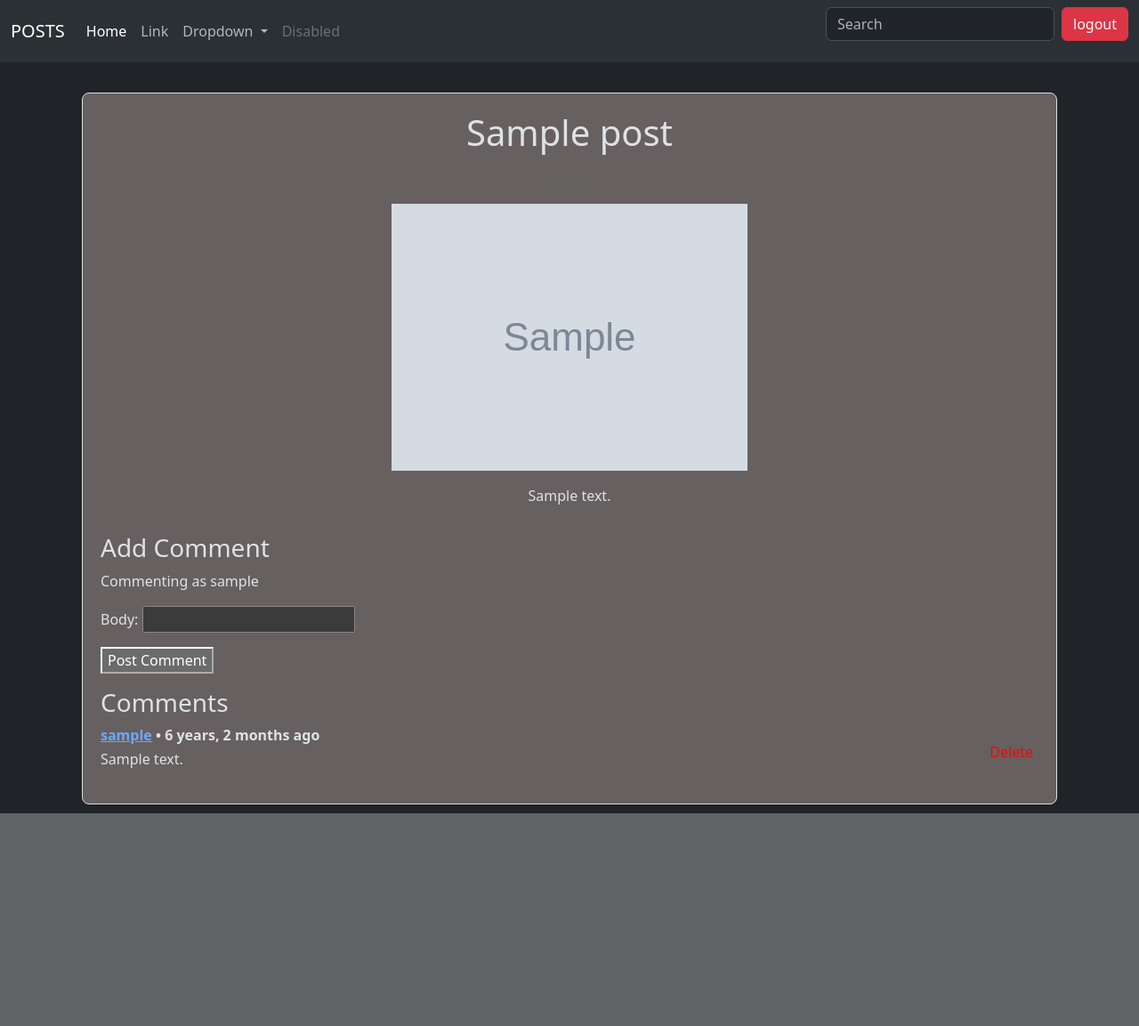
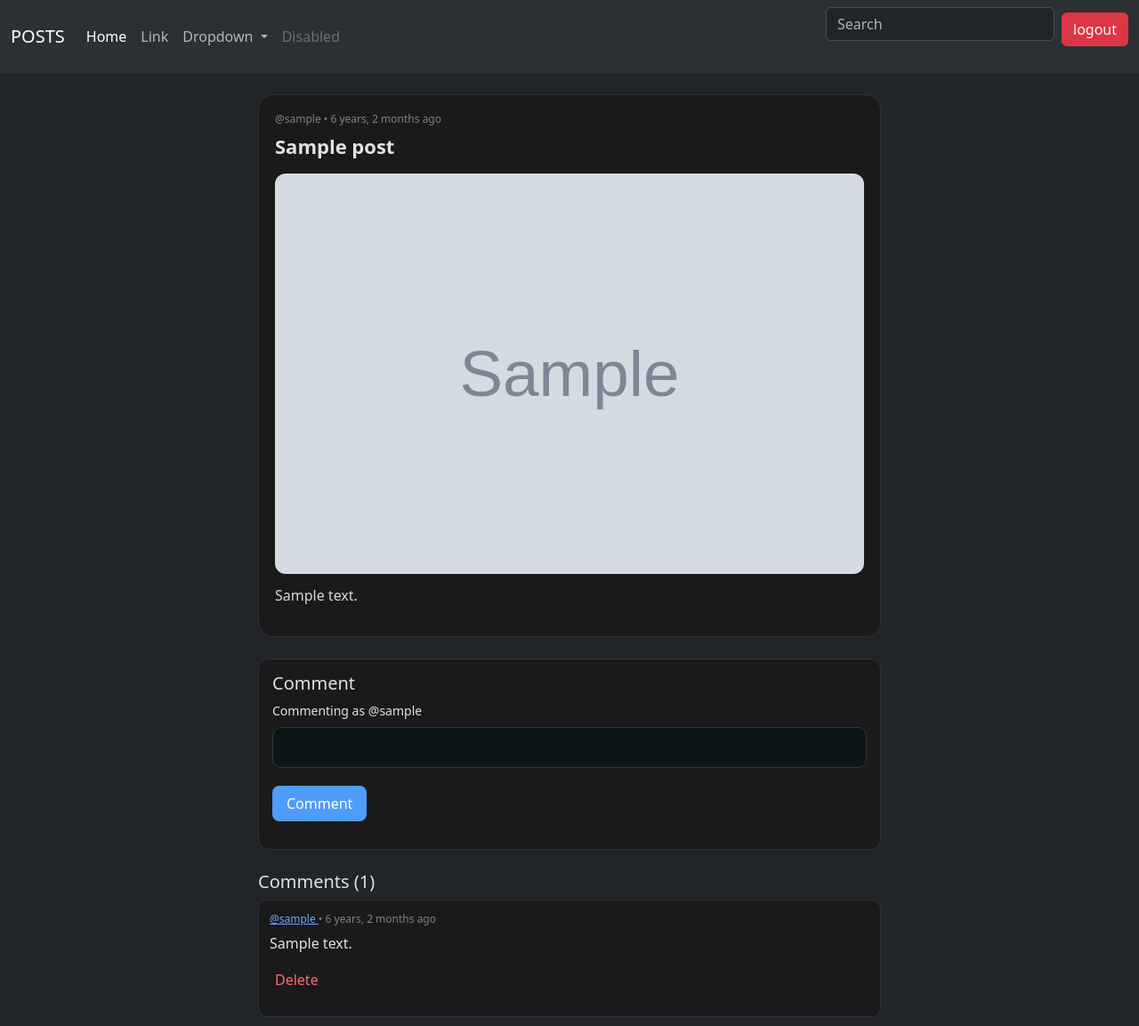
Before and after one commit to kaintura18/django-basic-project, a Django app: page /post/1 in a window 1280 px wide. Shown: the whole page at 89% size. Before the commit the page ends 914 px from the top, so only its background shows below. Run offline with Django 5.2, Linux system fonts and the light colour scheme; a user stored in the database is signed in; tables that the repository leaves empty hold one stand-in row (values such as "Sample post"); grey boxes marked "Sample" are stand-in pictures.

Commit message:
added styling to almost all pages

```diff
--- a/project_django/posts/forms.py
+++ b/project_django/posts/forms.py
@@ -2,11 +2,30 @@ from django import forms
 from django.contrib.auth.forms import UserCreationForm
 from django.contrib.auth.models import User
 from .models import Post,Comments
+from .models import Post
 
 class postforms(forms.ModelForm):
-  class Meta:
-    model=Post
-    fields=['title','content','photo']
+    class Meta:
+        model = Post
+        fields = ['title', 'content', 'photo']
+
+        widgets = {
+            'title': forms.TextInput(attrs={
+                'placeholder': 'Title...',
+                'class': 'form-input'
+            }),
+
+            'content': forms.Textarea(attrs={
+                'placeholder': 'What’s on your mind?',
+                'class': 'form-textarea',
+                'rows': 4
+            }),
+
+            'photo': forms.FileInput(attrs={
+                'class': 'form-file'
+            }),
+        }
+
 
 class UserRegistrationForm(UserCreationForm):
   email=forms.EmailField(required=True)
--- a/project_django/posts/templates/post.html
+++ b/project_django/posts/templates/post.html
@@ -5,53 +5,148 @@
 {% endblock %}
 
 {% block content %}
+<style>
+.post-container {
+  max-width: 700px;
+  margin: auto;
+}
 
-  <div style="max-width: auto; margin: 0 auto; padding: 10px;">
-    <div style="background: #666060; border: 1px solid #ddd; border-radius: 8px; padding: 20px; box-shadow: 0 2px 8px rgba(0,0,0,.05);">
-      <h1 style="text-align: center; margin-bottom: 16px;">{{ post.title }}</h1>
-      <p style="text-align: center; color: #666; margin-bottom: 16px;">@{{ post.author }}</p>
-      <div style="text-align: center; margin-bottom: 16px;">
-        {% if post.photo %}
-          <img src="{{ post.photo.url }}" alt="no image?" style="max-width: 100%; max-height: 400px; object-fit: contain;" />
+.post-card {
+  background: #1a1a1b;
+  padding: 18px;
+  border-radius: 16px;
+  border: 1px solid #2f3336;
+}
+
+.post-title {
+  font-size: 22px;
+  font-weight: 600;
+  margin-top: 8px;
+}
+
+.meta {
+  font-size: 12px;
+  color: #818384;
+}
+
+.post-image {
+  width: 100%;
+  max-height: 450px;
+  object-fit: cover;
+  border-radius: 12px;
+  margin-top: 10px;
+}
+
+.post-content {
+  margin-top: 12px;
+  color: #d7dadc;
+}
+
+.comment-box {
+  background: #1a1a1b;
+  padding: 15px;
+  border-radius: 12px;
+  border: 1px solid #2f3336;
+}
+
+.comment-box textarea {
+  width: 100%;
+  padding: 10px;
+  border-radius: 8px;
+  border: 1px solid #343536;
+  background: #0b1416;
+  color: white;
+}
+
+.btn-submit {
+  background: #4f9cf9;
+  border: none;
+  padding: 8px 16px;
+  border-radius: 8px;
+  color: white;
+}
+
+.comment-card {
+  background: #1a1a1b;
+  padding: 12px;
+  border-radius: 10px;
+  margin-bottom: 10px;
+  border: 1px solid #2f3336;
+}
+
+.comment-meta {
+  font-size: 12px;
+  color: #818384;
+}
+
+.comment-body {
+  margin-top: 6px;
+}
+
+.delete-btn {
+  background: none;
+  border: none;
+  color: #ff6b6b;
+  cursor: pointer;
+}
+</style>
+<div class="post-container">
+  <!-- POST CARD -->
+  <div class="post-card">
+    <div class="meta">
+      @{{ post.author.username }} • {{ post.created_at|timesince }} ago
+    </div>
+    <h2 class="post-title">{{ post.title }}</h2>
+    {% if post.photo %}
+      <img src="{{ post.photo.url }}" class="post-image">
+    {% endif %}
+    <p class="post-content">{{ post.content }}</p>
+
+  </div>
+  <!-- COMMENT FORM -->
+  <div class="comment-box mt-4">
+    <h5>Comment</h5>
+    {% if user.is_authenticated %}
+      <small>Commenting as @{{ user.username }}</small>
+      <form method="POST" class="mt-2">
+        {% csrf_token %}
+        {{ form.body }}
+        <button type="submit" class="btn-submit mt-2">
+          Comment
+        </button>
+      </form>
+    {% else %}
+      <p>
+        You must be logged in to comment.
+        <a href="{% url 'login' %}">Login</a> or
+        <a href="{% url 'register' %}">Register</a>
+      </p>
+    {% endif %}
+  </div>
+  <!-- COMMENTS LIST -->
+  <div class="comments-section mt-4">
+    <h5>Comments ({{ comments.count }})</h5>
+    {% for comment in comments %}
+      <div class="comment-card">
+        <div class="comment-meta">
+          <a href="{% url 'user_profile' comment.author.username %}">
+            @{{ comment.author.username }}
+          </a>
+          • {{ comment.created_at|timesince }} ago
+        </div>
+        <p class="comment-body">{{ comment.body }}</p>
+        {% if user == comment.author %}
+          <form action="{% url 'delete_comment' comment.pk %}"
+                method="POST">
+            {% csrf_token %}
+            <button class="delete-btn">Delete</button>
+          </form>
         {% endif %}
-      </div>
-      <p style="text-align: center; line-height: 1.5;">{{ post.content }}</p>
-
-
-      <h3 style="margin-top: 30px;">Add Comment</h3>
-      {% if user.is_authenticated %}
-         <p>Commenting as {{ user.username }}</p>
-         <form method="POST">
-          {% csrf_token %}
-          {{ form.as_p }}
-          <button type="submit">Post Comment</button>
-        </form>
-      {% else %}
-        <p>You must be logged in to comment.</p>
-        <a href="{% url 'login' %}">Login</a> or <a href="{% url 'register' %}">Register</a>
-      {% endif %}
-
-
-    <h3>Comments</h3>
-
-    {% for comment in comments %}
-      <div style="display:flex; justify-content:space-between; align-items:center; margin-bottom:8px;">
-        <div>
-          <strong> <a href="{% url 'user_profile' comment.author.username %}">{{ comment.author.username }}</a> • {{ comment.created_at|timesince }} ago</strong>
-          <p style="margin:0.2rem 0 0.6rem 0;">{{ comment.body }}</p>
-        </div>
-        <div>
-          {% if user == comment.author %}
-            <form action="{% url 'delete_comment' comment.id %}" method="POST" style="margin:0;">
-              {% csrf_token %}
-              <button type="submit" style="color:red; border:none; background:none; cursor:pointer;">Delete</button>
-            </form>
-          {% endif %}
-        </div>
       </div>
     {% empty %}
       <p>No comments yet.</p>
     {% endfor %}
-
+  </div>
+</div>
 
 {% endblock %}
--- a/project_django/posts/views.py
+++ b/project_django/posts/views.py
@@ -6,24 +6,32 @@ from django.contrib.auth.decorators import login_required
 from django.contrib.auth import login
 from django.db.models import Q
 from django.contrib.auth.models import User
+from django.db.models import Exists, OuterRef
 
-# Create your views here.
 
 def user_profile(request, username):
     user = get_object_or_404(User, username=username)
     posts = Post.objects.filter(author=user).order_by('-created_at')
-    comments = Comments.objects.filter(author=user).order_by('-created_at')
-    return render(request, 'profile.html', {'profile_user': user, 'posts': posts, 'comments': comments})
+    comments = Comments.objects.filter(author=user).annotate(
+        post_exists=Exists(Post.objects.filter(pk=OuterRef('post_id')))
+    ).order_by('-created_at')
+    return render(request, 'profile.html', {
+        'profile_user': user,
+        'posts': posts,
+        'comments': comments
+    })
 
 
 def home(request):
-    q=request.GET.get('q')
+    q=request.GET.get('q', '')
     if q and q.strip():
         posts = Post.objects.filter(Q(title__icontains=q) | Q(content__icontains=q))
     else:
         posts = Post.objects.all().order_by('-created_at')    #read data
 
-    comments = Comments.objects.all().order_by('-created_at')
+    comments = Comments.objects.annotate(
+        post_exists=Exists(Post.objects.filter(pk=OuterRef('post_id')))
+    ).order_by('-created_at')
 
     return render(request, 'home.html', {'posts': posts,'q': q, 'comments': comments})
 
--- a/project_django/project_django/settings.py
+++ b/project_django/project_django/settings.py
@@ -116,7 +116,7 @@ USE_TZ = True
 # Static files (CSS, JavaScript, Images)
 # https://docs.djangoproject.com/en/6.0/howto/static-files/
 
-STATIC_URL = 'static/'
+STATIC_URL = '/static/'
 STATICFILES_DIRS = [os.path.join(BASE_DIR, 'static')]
 
 
--- a/project_django/project_django/urls.py
+++ b/project_django/project_django/urls.py
@@ -26,4 +26,5 @@ urlpatterns = [
     path('', include('posts.urls')),
     path('accounts/', include('django.contrib.auth.urls')),  #added for authentication
 
-]+static(settings.MEDIA_URL, document_root=settings.MEDIA_ROOT)+ static(settings.STATIC_URL, document_root=settings.STATIC_ROOT) #added for static files
+]+static(settings.MEDIA_URL, document_root=settings.MEDIA_ROOT) #added for mediafiles
+urlpatterns += static(settings.STATIC_URL, document_root=settings.STATIC_ROOT) #added for static files
--- a/project_django/static/styles.css
+++ b/project_django/static/styles.css
@@ -0,0 +1,55 @@
+/* #form styles */
+.form-control,
+.form-input,
+.form-textarea,
+.form-file,
+input.form-input,
+textarea.form-textarea,
+input.form-file,
+input[type="text"],
+input[type="email"],
+input[type="password"],
+input[type="file"],
+textarea,
+select {
+  width: 100%;
+  padding: 10px;
+  border-radius: 10px;
+  border: 1px solid #343536;
+  background: #0b1416;
+  color: #d7dadc;
+  margin-bottom: 12px;
+  font-family: inherit;
+  box-sizing: border-box;
+}
+
+.form-file {
+  width: auto;
+  margin-top: 10px;
+}
+
+.form-input {
+  width: 100%;
+}
+
+.form-textarea {
+  min-height: 120px;
+}
+
+.form-control:focus,
+input:focus,
+textarea:focus,
+select:focus {
+  outline: none;
+  border-color: #4f9cf9;
+  box-shadow: 0 0 5px rgba(79,156,249,0.35);
+}
+
+.errorlist,
+.alert-danger {
+  color: #ffb3b3;
+  background: #2b1010;
+  border-radius: 6px;
+  padding: 8px;
+  margin-bottom: 10px;
+}
--- a/project_django/templates/layout.html
+++ b/project_django/templates/layout.html
@@ -12,7 +12,10 @@
     <link rel="stylesheet" href="{% static 'styles.css' %}">
     <link href="https://cdn.jsdelivr.net/npm/bootstrap@5.3.8/dist/css/bootstrap.min.css" rel="stylesheet" integrity="sha384-sRIl4kxILFvY47J16cr9ZwB07vP4J8+LH7qKQnuqkuIAvNWLzeN8tE5YBujZqJLB" crossorigin="anonymous">
 
+
+
 </head>
+
 <body>
 
   <nav class="navbar navbar-expand-lg bg-body-tertiary">
```
Also changed, not shown: project_django/posts/templates/home.html (+70 -32 lines), project_django/posts/templates/new_post.html (+6 -6 lines), project_django/posts/templates/profile.html (+47 -15 lines), project_django/media/photos/Divine_Krishna_in_Two_Forms.png (added).
